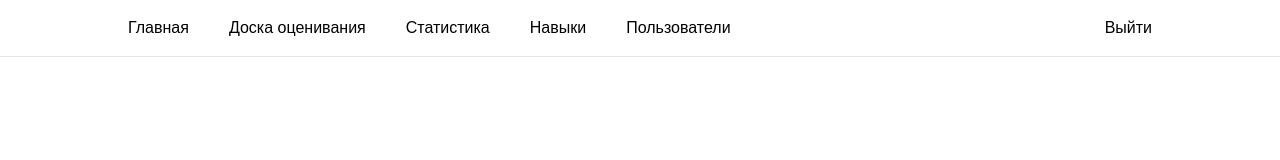
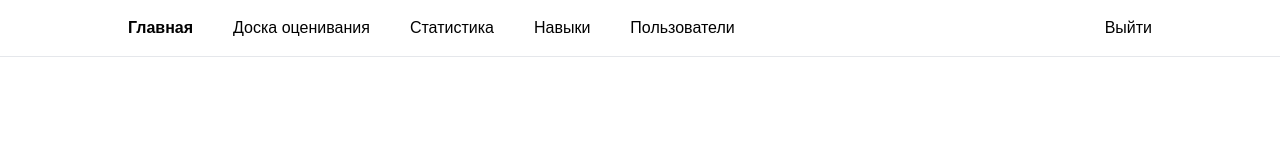
Before and after one commit to SoftTrackApp/web, a React (Vite) app: page / in a window 1280 px wide. Shown: the top 160 px of the page. Built offline with nearby package versions, Linux system fonts and the light colour scheme.

Commit message:
feat: add current location highlight in navbar

```diff
--- a/src/shared/ui/layout.tsx
+++ b/src/shared/ui/layout.tsx
@@ -1,5 +1,12 @@
 import { useCurrentUser } from '@/entities/user';
-import { Link, Navigate, Outlet } from '@tanstack/react-router';
+import { Link, Navigate, Outlet, useLocation, type LinkProps } from '@tanstack/react-router';
+import clsx from 'clsx';
+
+function NavBarLink(props: LinkProps) {
+  const { pathname } = useLocation();
+
+  return <Link className={clsx(pathname === props.to && 'font-semibold')} {...props} />;
+}
 
 export function Layout() {
   const { user, isPending, error } = useCurrentUser();
@@ -13,12 +20,12 @@ export function Layout() {
     <div>
       <header className="flex justify-between py-4 px-32 border-b border-gray-200">
         <nav className="flex gap-10">
-          <Link to="/">Главная</Link>
+          <NavBarLink to="/">Главная</NavBarLink>
 
-          {user.canCreateBoards && <Link to="/board">Доска оценивания</Link>}
-          {user.canViewStats && <Link to="/dashboard">Статистика</Link>}
-          {user.canManageSkills && <Link to="/manage/skills">Навыки</Link>}
-          {user.canManageUsers && <Link to="/manage/users">Пользователи</Link>}
+          {user.canCreateBoards && <NavBarLink to="/board">Доска оценивания</NavBarLink>}
+          {user.canViewStats && <NavBarLink to="/dashboard">Статистика</NavBarLink>}
+          {user.canManageSkills && <NavBarLink to="/manage/skills">Навыки</NavBarLink>}
+          {user.canManageUsers && <NavBarLink to="/manage/users">Пользователи</NavBarLink>}
         </nav>
 
         <a>Выйти</a>
```
